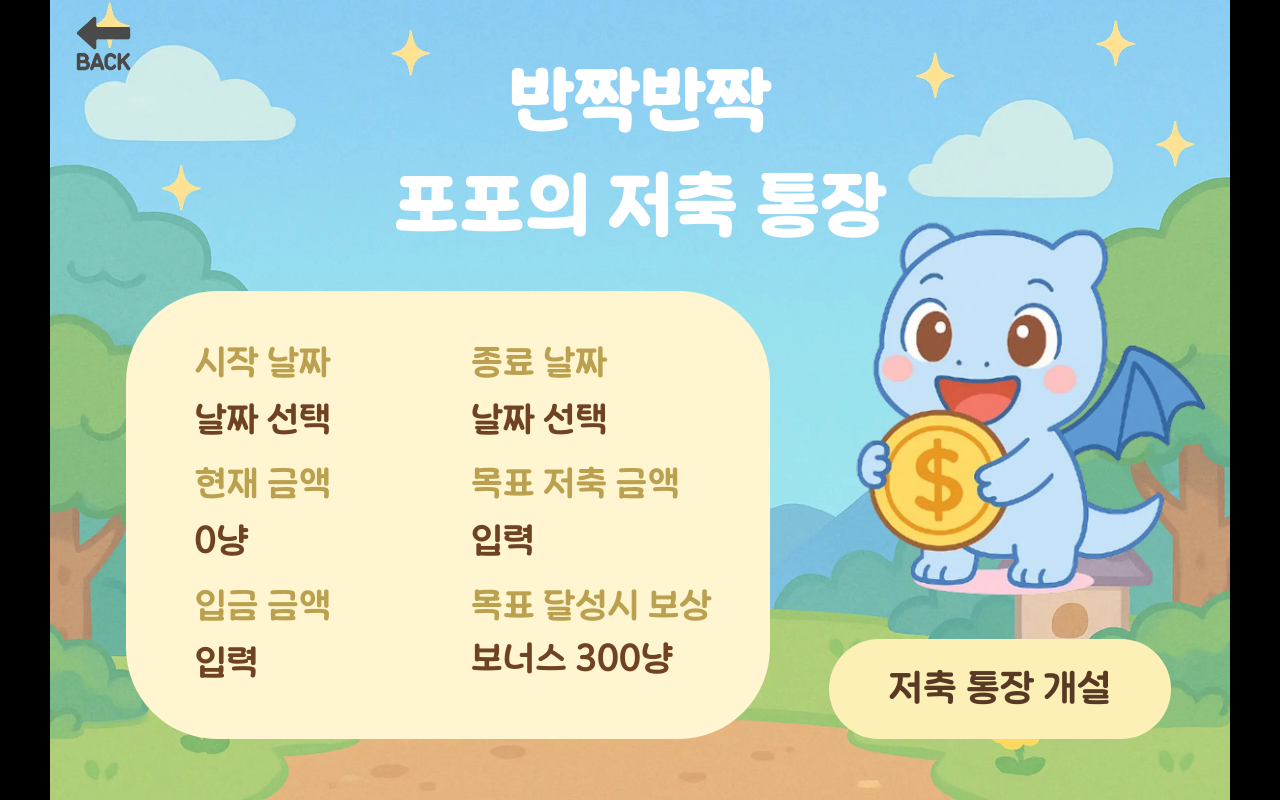
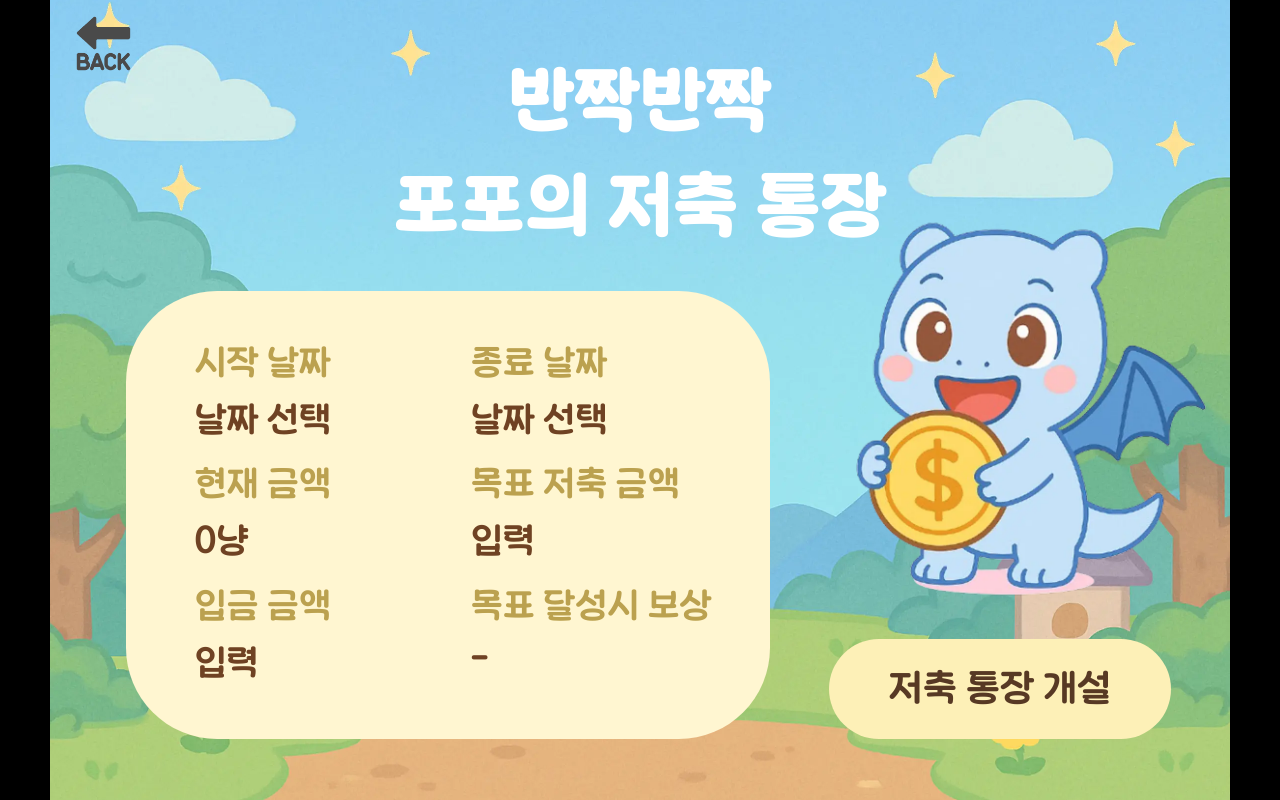
Before and after one commit to team-popo-world/front-repo, a React (Vite) app: page /savings in a window 1280 px wide. Built offline with nearby package versions, Linux system fonts and the light colour scheme.

Commit message:
저축통장 목표 달성시 보상 자동설정

```diff
--- a/src/page/savings/index.tsx
+++ b/src/page/savings/index.tsx
@@ -20,6 +20,7 @@ export default function SavingsPage() {
   const [currentAmount, setCurrentAmount] = useState<string>(""); // 현재 저축된 금액
   const [goalAmount, setGoalAmount] = useState<string>(""); // 목표 저축 금액
   const [depositAmount, setDepositAmount] = useState<string>(""); // 초기 입금 금액 (통장 개설시)
+  const [bonusAmount, setBonusAmount] = useState<string>(""); // 보너스 금액 상태 추가
 
   // 입력 모달 관련 상태
   const [openInput, setOpenInput] = useState<
@@ -72,7 +73,12 @@ export default function SavingsPage() {
   const handleSaveInput = () => {
     // 현재 열린 입력 모달의 타입에 따라 해당 상태 업데이트
     if (openInput === "current") setCurrentAmount(inputValue);
-    if (openInput === "goal") setGoalAmount(inputValue);
+    if (openInput === "goal") {
+      setGoalAmount(inputValue);
+      // 목표 금액 입력 시 보너스 금액도 계산 (10%)
+      const bonus = Math.floor(Number(inputValue) * 0.1);
+      setBonusAmount(bonus ? String(bonus) : "");
+    }
     if (openInput === "deposit") setDepositAmount(inputValue);
     setOpenInput(null); // 입력 모달 닫기
   };
@@ -299,7 +305,7 @@ export default function SavingsPage() {
                     목표 달성시 보상
                   </div>
                   <div className="font-bold text-lg text-[#6F4223]">
-                    보너스 300냥
+                    {bonusAmount ? `보너스 ${bonusAmount}냥` : "-"}
                   </div>
                 </div>
               </div>
@@ -558,7 +564,7 @@ export default function SavingsPage() {
           ></div>
 
           {/* 축하 메시지 */}
-          <div className="fixed inset-0 flex items-center justify-center z-50">
+          <div className="fixed inset-0 flex items-center justify-center z-50 font-TJ">
             <div className="bg-[#FFF6D5] rounded-2xl p-8 shadow-xl flex flex-col items-center w-[18rem]">
               <div className="text-2xl font-bold mb-4 text-[#6F4223]">
                 축하합니다!
@@ -567,7 +573,7 @@ export default function SavingsPage() {
                 목표를 달성해서
                 <br />
                 <span className="font-extrabold text-[#BBA14F]">
-                  보너스 300냥
+                  보너스 {bonusAmount}냥
                 </span>
                 을 받았습니다!
               </div>
```
